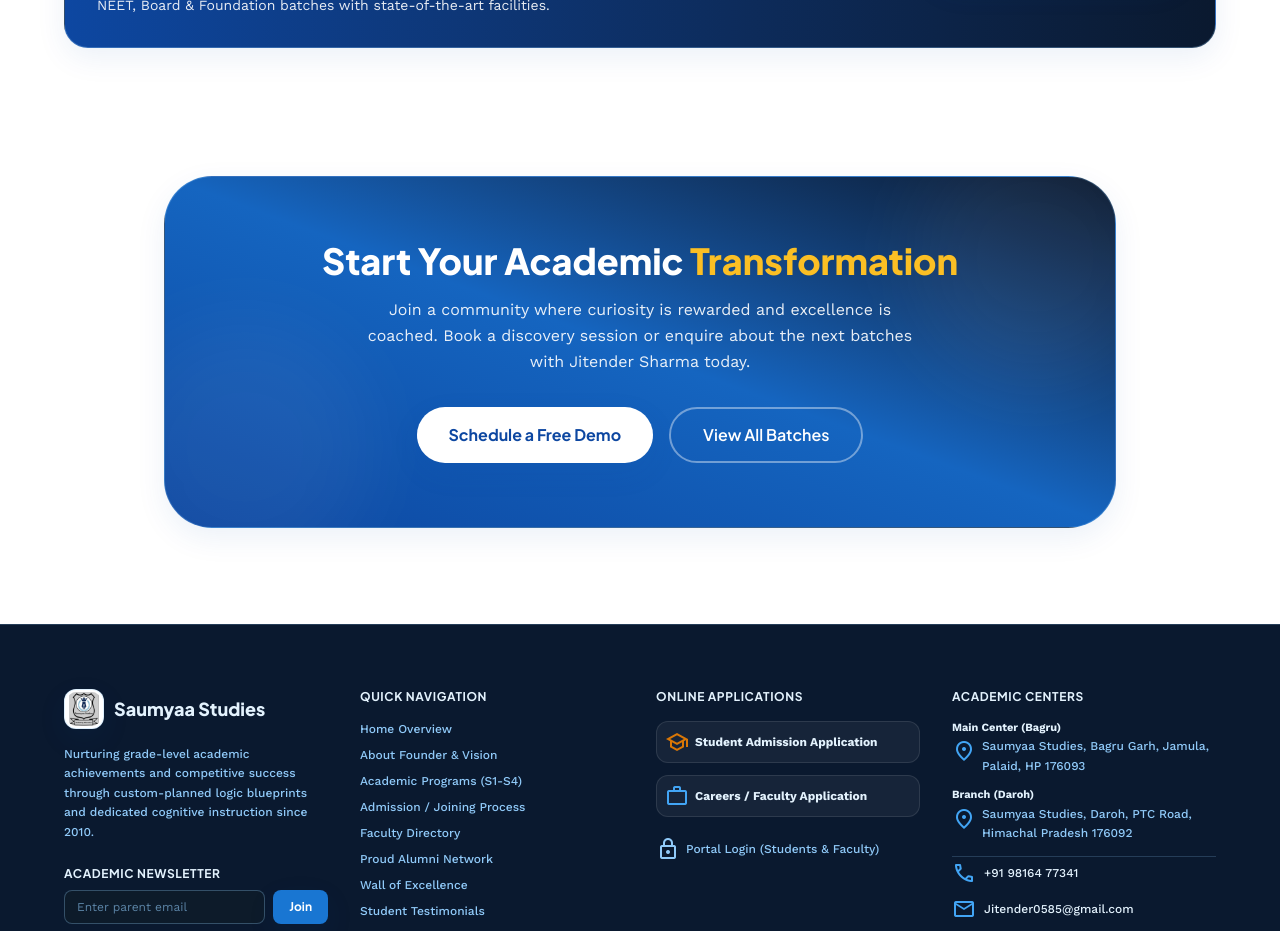
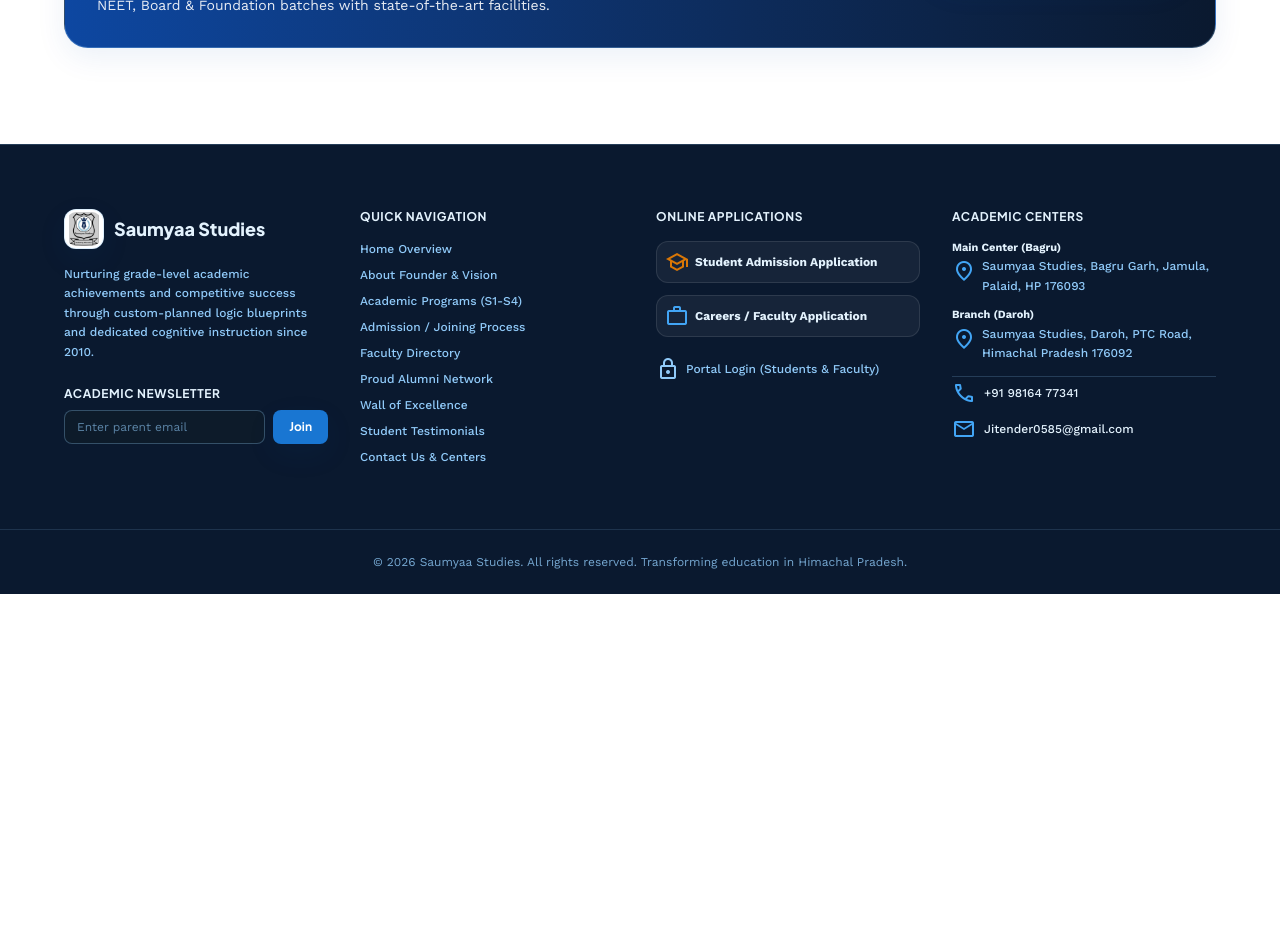
Before and after one commit to anujdhiman18/Samuyaaa, a React (Vite) app: page /our-faculty in a window 1280 px wide. Shown: the part 1340-2271 px from the top of the page. After the commit the page ends 1934 px from the top, so only its background shows below. Built offline with nearby package versions, Linux system fonts and the light colour scheme; no server answers.

Commit message:
Remove CtaHub transform banner from FacultyPage

```diff
--- a/src/pages/public/FacultyPage.jsx
+++ b/src/pages/public/FacultyPage.jsx
@@ -1,7 +1,6 @@
 import React from 'react';
 import { Link, useOutletContext } from 'react-router-dom';
 import FacultySection from '../../components/FacultySection';
-import CtaHub from '../../components/CtaHub';
 
 export default function FacultyPage() {
   const context = useOutletContext() || {};
@@ -42,9 +41,6 @@ export default function FacultyPage() {
 
       {/* Main Faculty Component */}
       <FacultySection />
-
-      {/* Bottom CTA */}
-      <CtaHub onOpenBooking={openBooking} />
     </div>
   );
 }
```
